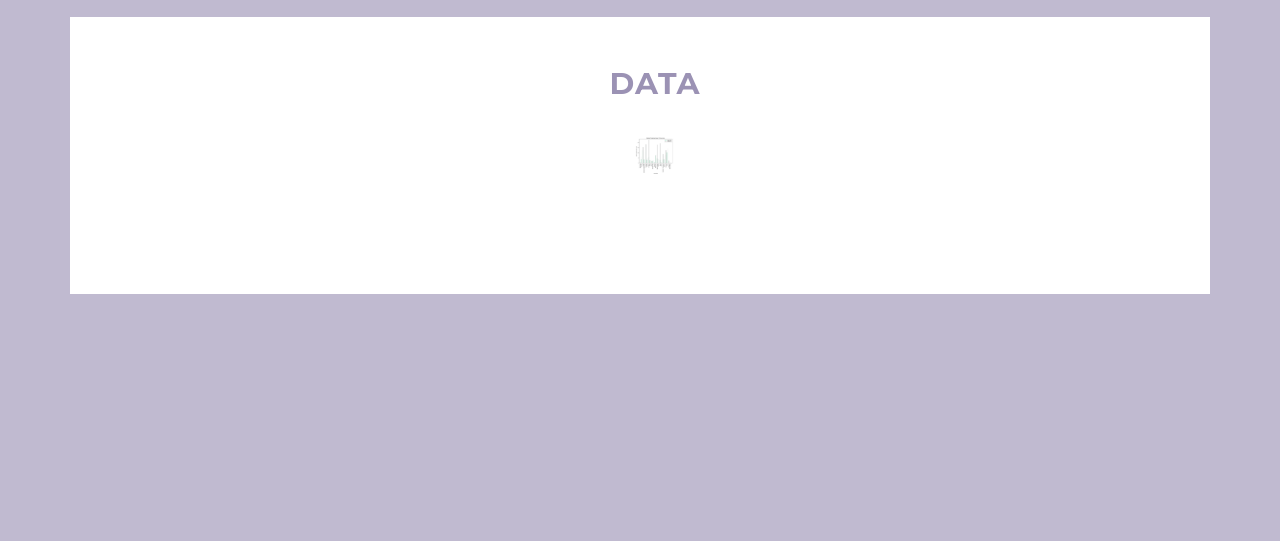
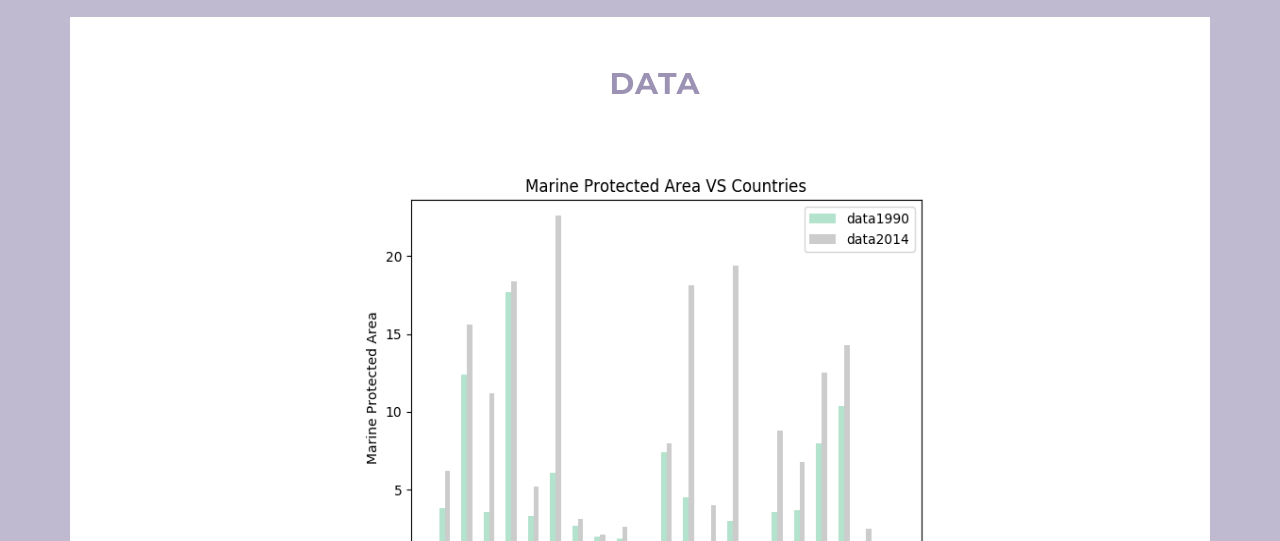
Before and after one commit to emieckey/oceanpollution, a website: page startbootstrap-grayscale-gh-pages/index.html in a window 1280 px wide. Shown: the part 4100-4641 px from the top of the page. Drawn offline with nearby package versions, Linux system fonts and the light colour scheme.

Commit message:
dataimage

```diff
--- a/startbootstrap-grayscale-gh-pages/index.html
+++ b/startbootstrap-grayscale-gh-pages/index.html
@@ -159,7 +159,7 @@
             <div class="container">
                 <div class="col-lg-8 col-lg-offset-2">
                     <h2 style="color:#9b92b4">Data</h2>
-                    <img src="img/Figure_1-1.png" alt="team" height="42" width="42" class="center">
+                    <img src="img/Figure_1-1.png" alt="team" height="650" width="650" class="center">
                          <p> Above is the data set. </p>
                 <div>
             <div>
```
